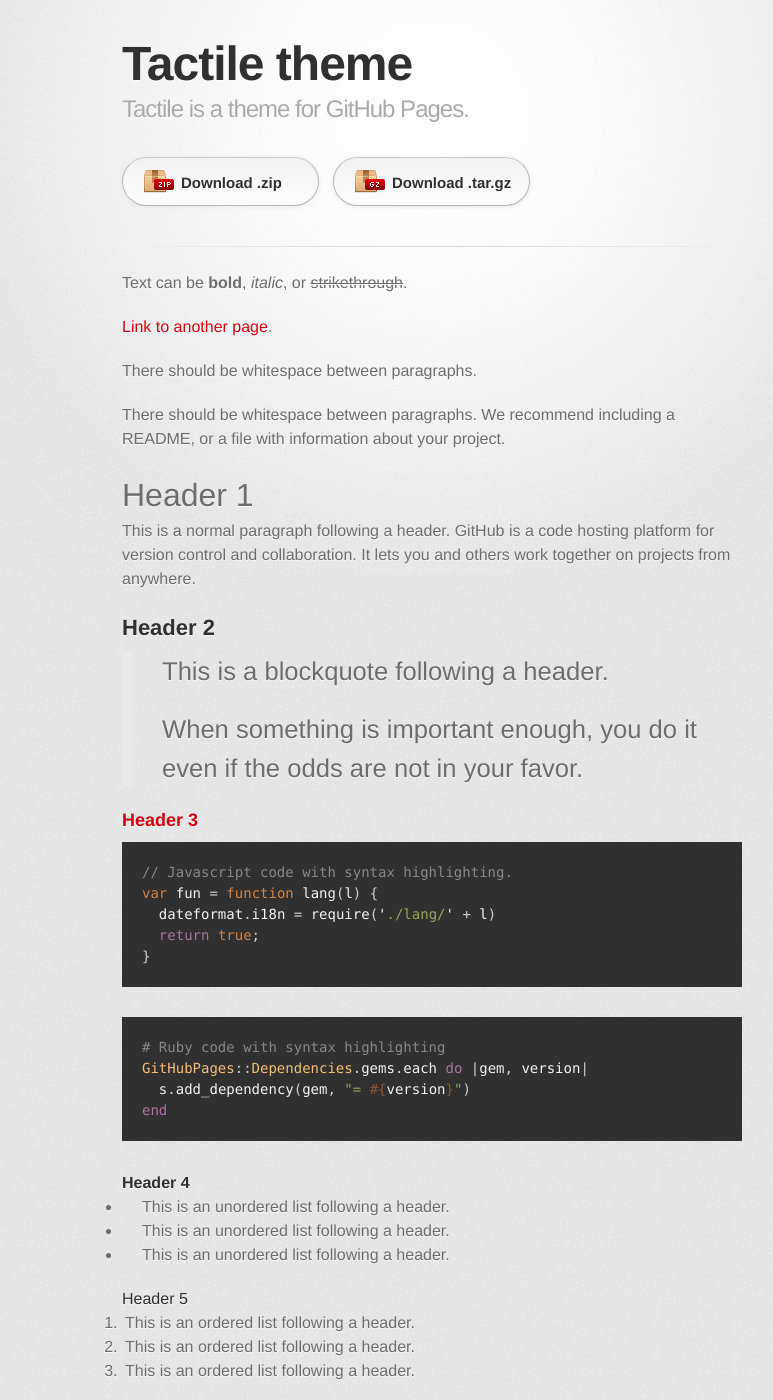
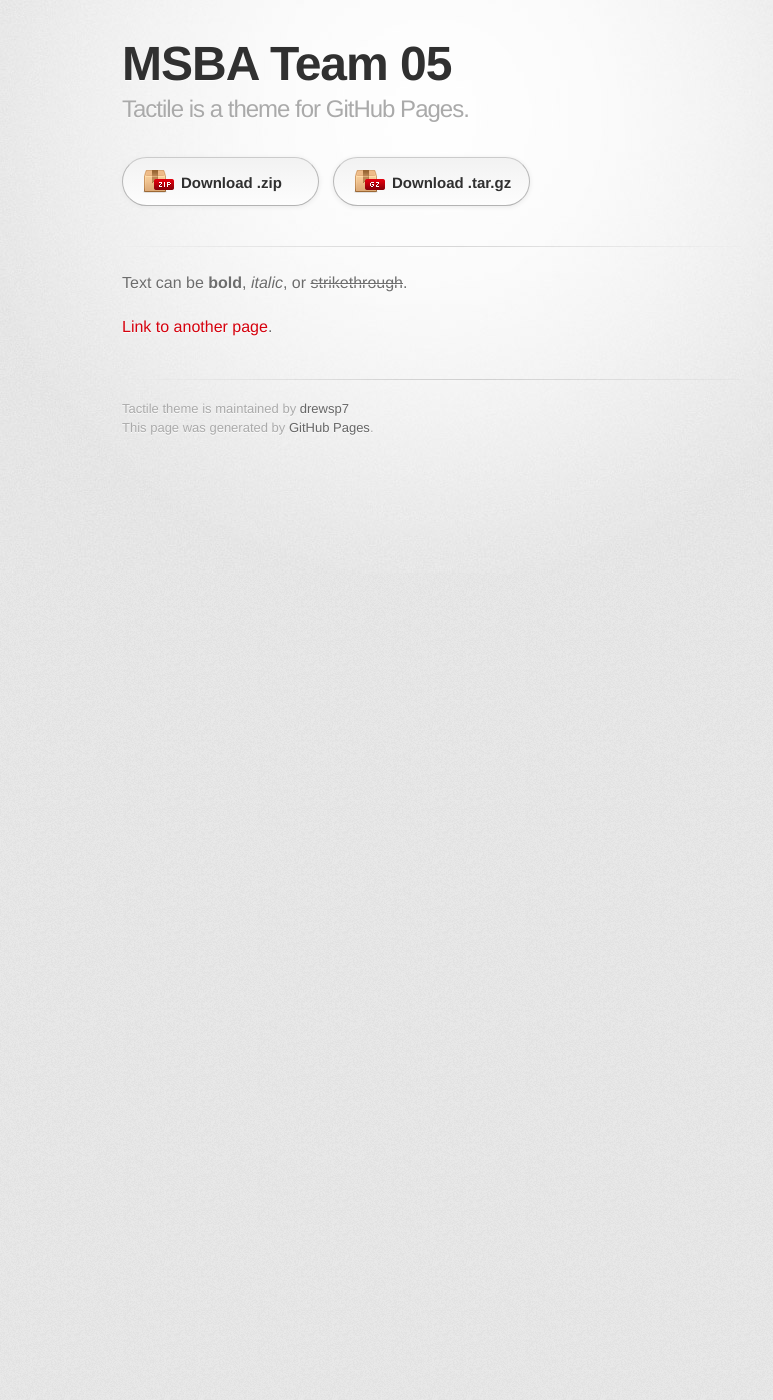
Before and after one commit to drewsp7/joezhou0928.github.io, a Jekyll site: the page built from index.md, in a window 1280 px wide and 1400 px high. Shown: the whole window, without its empty margins (208-981 px from the left). Built offline with Jekyll 4.4.1, drawn with Linux system fonts in a browser that asks for light colours; some web fonts are replaced; some of the changed text lies outside the part shown.

Commit message:
Update index.md

````diff
--- a/index.md
+++ b/index.md
@@ -1,123 +1,8 @@
 ---
 layout: default
+title: MSBA Team 05
 ---
 
 Text can be **bold**, _italic_, or ~~strikethrough~~.
 
 [Link to another page](./another-page.html).
-
-There should be whitespace between paragraphs.
-
-There should be whitespace between paragraphs. We recommend including a README, or a file with information about your project.
-
-# Header 1
-
-This is a normal paragraph following a header. GitHub is a code hosting platform for version control and collaboration. It lets you and others work together on projects from anywhere.
-
-## Header 2
-
-> This is a blockquote following a header.
->
-> When something is important enough, you do it even if the odds are not in your favor.
-
-### Header 3
-
-```js
-// Javascript code with syntax highlighting.
-var fun = function lang(l) {
-  dateformat.i18n = require('./lang/' + l)
-  return true;
-}
-```
-
-```ruby
-# Ruby code with syntax highlighting
-GitHubPages::Dependencies.gems.each do |gem, version|
-  s.add_dependency(gem, "= #{version}")
-end
-```
-
-#### Header 4
-
-*   This is an unordered list following a header.
-*   This is an unordered list following a header.
-*   This is an unordered list following a header.
-
-##### Header 5
-
-1.  This is an ordered list following a header.
-2.  This is an ordered list following a header.
-3.  This is an ordered list following a header.
-
-###### Header 6
-
-| head1        | head two          | three |
-|:-------------|:------------------|:------|
-| ok           | good swedish fish | nice  |
-| out of stock | good and plenty   | nice  |
-| ok           | good `oreos`      | hmm   |
-| ok           | good `zoute` drop | yumm  |
-
-### There's a horizontal rule below this.
-
-* * *
-
-### Here is an unordered list:
-
-*   Item foo
-*   Item bar
-*   Item baz
-*   Item zip
-
-### And an ordered list:
-
-1.  Item one
-1.  Item two
-1.  Item three
-1.  Item four
-
-### And a nested list:
-
-- level 1 item
-  - level 2 item
-  - level 2 item
-    - level 3 item
-    - level 3 item
-- level 1 item
-  - level 2 item
-  - level 2 item
-  - level 2 item
-- level 1 item
-  - level 2 item
-  - level 2 item
-- level 1 item
-
-### Small image
-
-![Octocat](https://github.githubassets.com/images/icons/emoji/octocat.png)
-
-### Large image
-
-![Branching](https://guides.github.com/activities/hello-world/branching.png)
-
-
-### Definition lists can be used with HTML syntax.
-
-<dl>
-<dt>Name</dt>
-<dd>Godzilla</dd>
-<dt>Born</dt>
-<dd>1952</dd>
-<dt>Birthplace</dt>
-<dd>Japan</dd>
-<dt>Color</dt>
-<dd>Green</dd>
-</dl>
-
-```
-Long, single-line code blocks should not wrap. They should horizontally scroll if they are too long. This line should be long enough to demonstrate this.
-```
-
-```
-The final element.
-```
````
